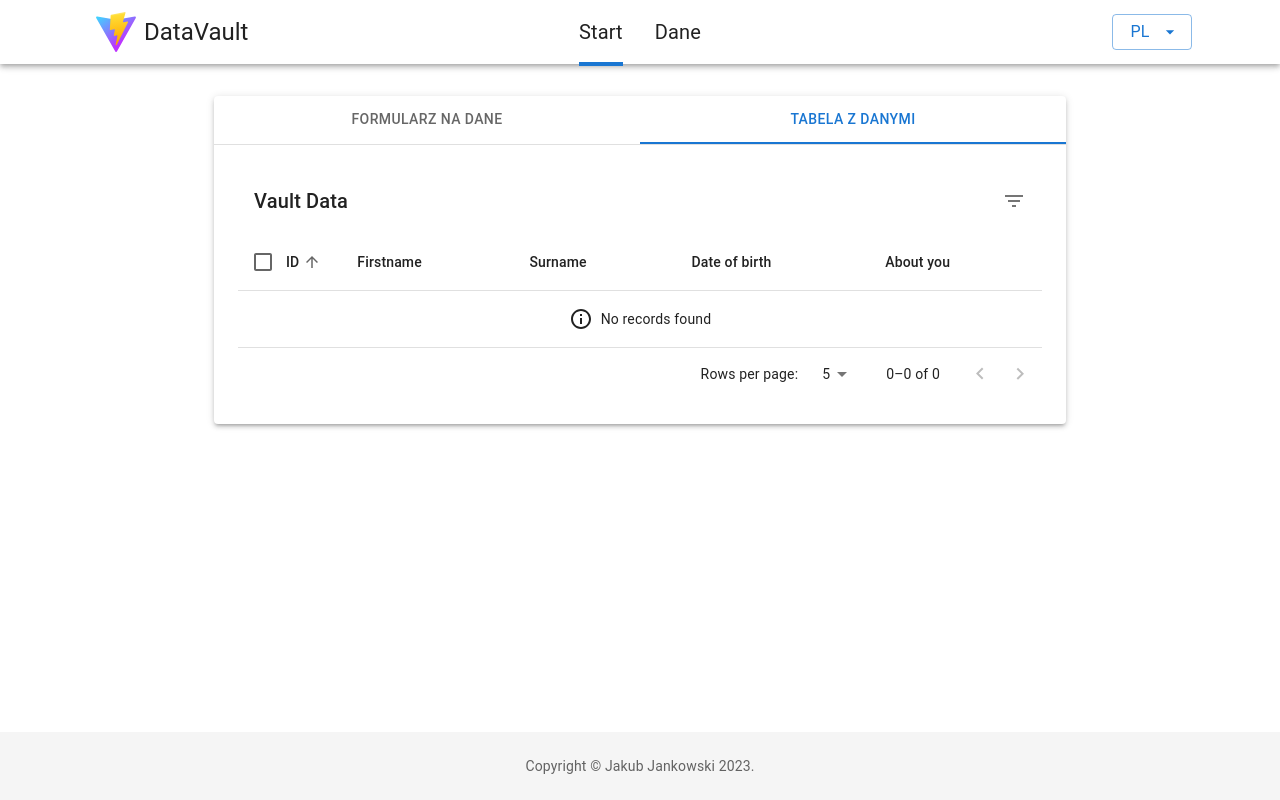
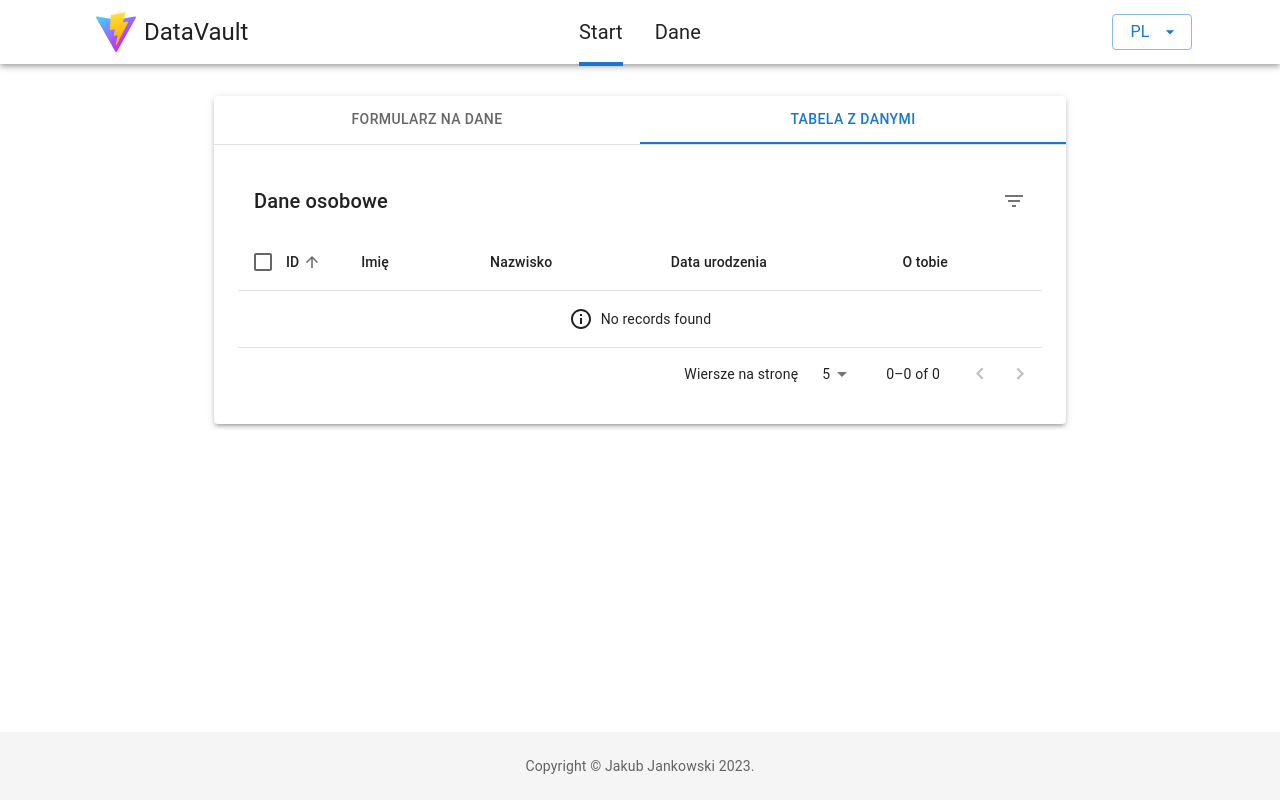
Before and after one commit to TheMankel/DataVault, a React (Vite) app: page / in a window 1280 px wide. Both pictures are taken after a click on the tab "TABELA Z DANYMI". Built offline with nearby package versions, Linux system fonts and the light colour scheme.

Commit message:
Update PersonalDataTable.tsx

```diff
--- a/src/components/Home/PersonalDataTable/PersonalDataTable.tsx
+++ b/src/components/Home/PersonalDataTable/PersonalDataTable.tsx
@@ -123,41 +123,17 @@ interface HeadCell {
   numeric: boolean;
 }
 
-const headCells: readonly HeadCell[] = [
-  {
-    id: 'id',
-    numeric: false,
-    disablePadding: true,
-    label: 'ID',
-  },
-  {
-    id: 'firstname',
-    numeric: false,
-    disablePadding: false,
-    label: 'Firstname',
-  },
-  {
-    id: 'surname',
-    numeric: false,
-    disablePadding: false,
-    label: 'Surname',
-  },
-  {
-    id: 'date_of_birth',
-    numeric: false,
-    disablePadding: false,
-    label: 'Date of birth',
-  },
-  {
-    id: 'about_you',
-    numeric: false,
-    disablePadding: false,
-    label: 'About you',
-  },
-];
-
 const PersonalDataTable = () => {
   const people = useAppSelector((state) => state.vault);
+  const tableHeads = useAppSelector(
+    (state) => state.language.dataTable.tableHeads,
+  );
+  const dataTitle = useAppSelector(
+    (state) => state.language.dataTable.data_title,
+  );
+  const rowsPerPageLabel = useAppSelector(
+    (state) => state.language.dataTable.rows_per_page,
+  );
   const {
     order,
     orderBy,
@@ -174,10 +150,19 @@ const PersonalDataTable = () => {
     handleDelete,
   } = usePersonalDataTable(people);
 
+  const headCells: readonly HeadCell[] = Object.keys(tableHeads).map((head) => {
+    return {
+      id: head as keyof VaultData,
+      numeric: false,
+      disablePadding: head === 'id' ? true : false,
+      label: tableHeads[head as keyof VaultData],
+    };
+  });
+
   return (
     <Box sx={{ width: '100%' }}>
       <EnhancedTableToolbar
-        label='Vault Data'
+        label={dataTitle}
         numSelected={selected.length}
         handleDelete={handleDelete}
       />
@@ -207,6 +192,7 @@ const PersonalDataTable = () => {
         component='div'
         count={people.length}
         rowsPerPage={rowsPerPage}
+        labelRowsPerPage={rowsPerPageLabel}
         page={page}
         onPageChange={handleChangePage}
         onRowsPerPageChange={handleChangeRowsPerPage}
```
